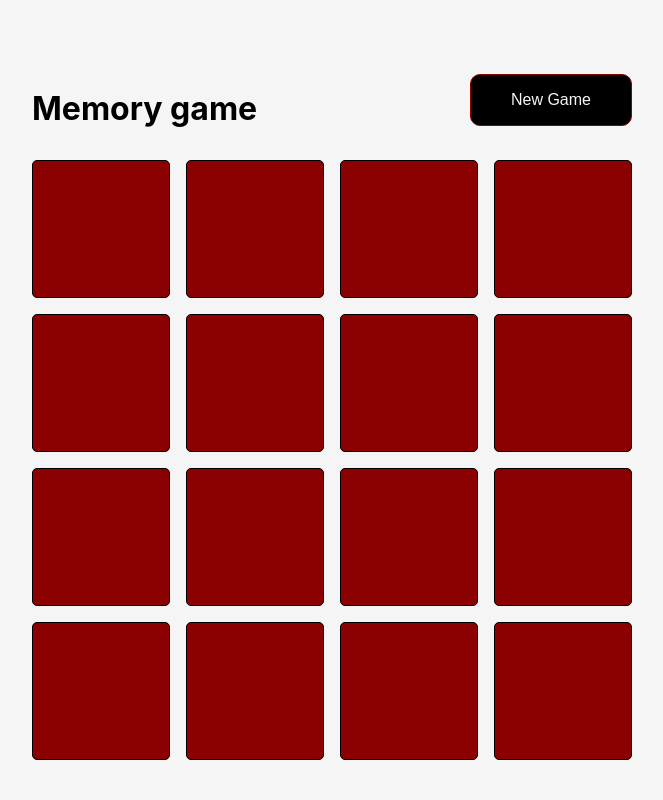
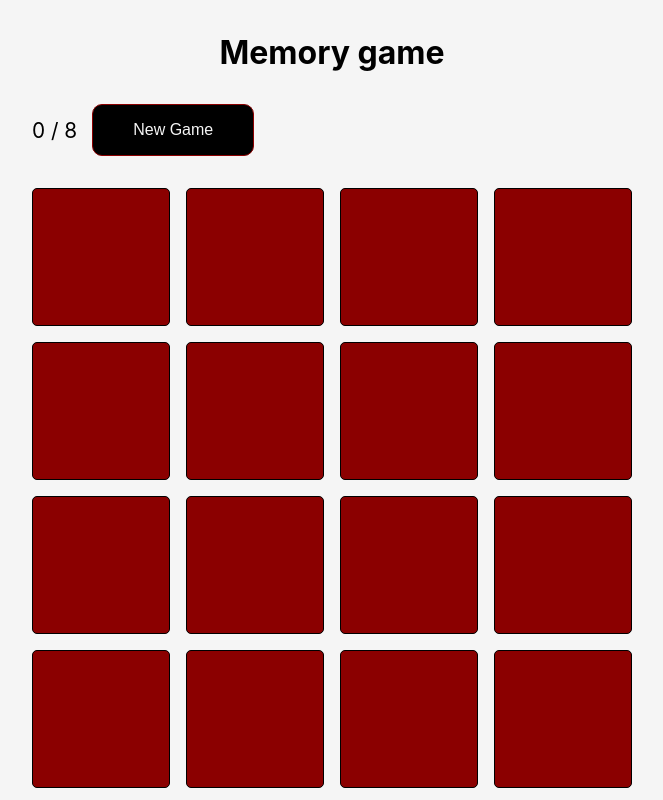
Before and after one commit to samerulesapply22/Project-Memory-Game, a React (Vite) app: page / in a window 1280 px wide. Shown: the whole page, without its empty margins (308-971 px from the left). Built offline with nearby package versions, Linux system fonts and the light colour scheme.

Commit message:
Add flips counter

```diff
--- a/src/App.jsx
+++ b/src/App.jsx
@@ -1,8 +1,8 @@
-import Game from "./components/game";
+import Cards from "./components/cards";
 
 function App() {
   return (
-    <Game />
+    <Cards />
   );
 }
 
--- a/src/components/cards.jsx
+++ b/src/components/cards.jsx
@@ -30,6 +30,7 @@ export default function Cards() {
   ];
   const [prev, setPrev] = useState(false);
   const [deck, setDeck] = useState(shuffle(cardsArray));
+  const [flips, setFlips] = useState(0);
 
   function shuffle(array) {
     for (let i = array.length - 1; i > 0; i--) {
@@ -58,6 +59,7 @@ export default function Cards() {
     if (card.id !== prev.id) {
       if (card.img === prev.img) {
         newStatus("correct", prev, card);
+        setFlips(flips + 1);
       } else {
         newStatus("incorrect", prev, card);
         setTimeout(() => {
@@ -68,9 +70,31 @@ export default function Cards() {
     }
   }
 
-  return deck.map((card, index) => {
+  const cardsx = deck.map((card, index) => {
     return (
       <Card key={index} card={card} handleClick={() => handleClick(card)} />
     );
   });
+
+  return (
+    <>
+      <h1>Memory game</h1>
+      <div id="header">
+        <div id="gameInfo">
+          <div id="flips">
+            {flips} / {deck.length / 2}
+          </div>
+          <button
+            className="btnNewGame"
+            onClick={() => {
+              window.location.reload(false);
+            }}
+          >
+            New Game
+          </button>{" "}
+        </div>
+      </div>
+      <div id="container">{cardsx}</div>
+    </>
+  );
 }
--- a/src/components/game.jsx
+++ /dev/null
@@ -1,22 +0,0 @@
-import Cards from "./cards";
-
-export default function Game() {
-  return (
-    <>
-      <div id="header">
-        <h1>Memory game</h1>
-        <button
-          className="btnNewGame"
-          onClick={() => {
-            window.location.reload(false);
-          }}
-        >
-          New Game
-        </button>
-      </div>
-      <div id="container">
-        <Cards />
-      </div>
-    </>
-  );
-}
--- a/src/index.css
+++ b/src/index.css
@@ -16,7 +16,6 @@ body {
 h1, h2 {
   text-align: center;
   margin-bottom: 1em;
-  margin-top: 1.5em;
 }
 
 .game {
@@ -40,6 +39,17 @@ h1, h2 {
   display: flex;
   justify-content: space-between;
   align-items: center;
+  margin: 2em 0em;
+}
+
+#flips {
+  font-size: 1.3em;
+}
+
+#gameInfo {
+  display: flex;
+  align-items: center;
+  gap: 15px;
 }
 
 #container {
```
